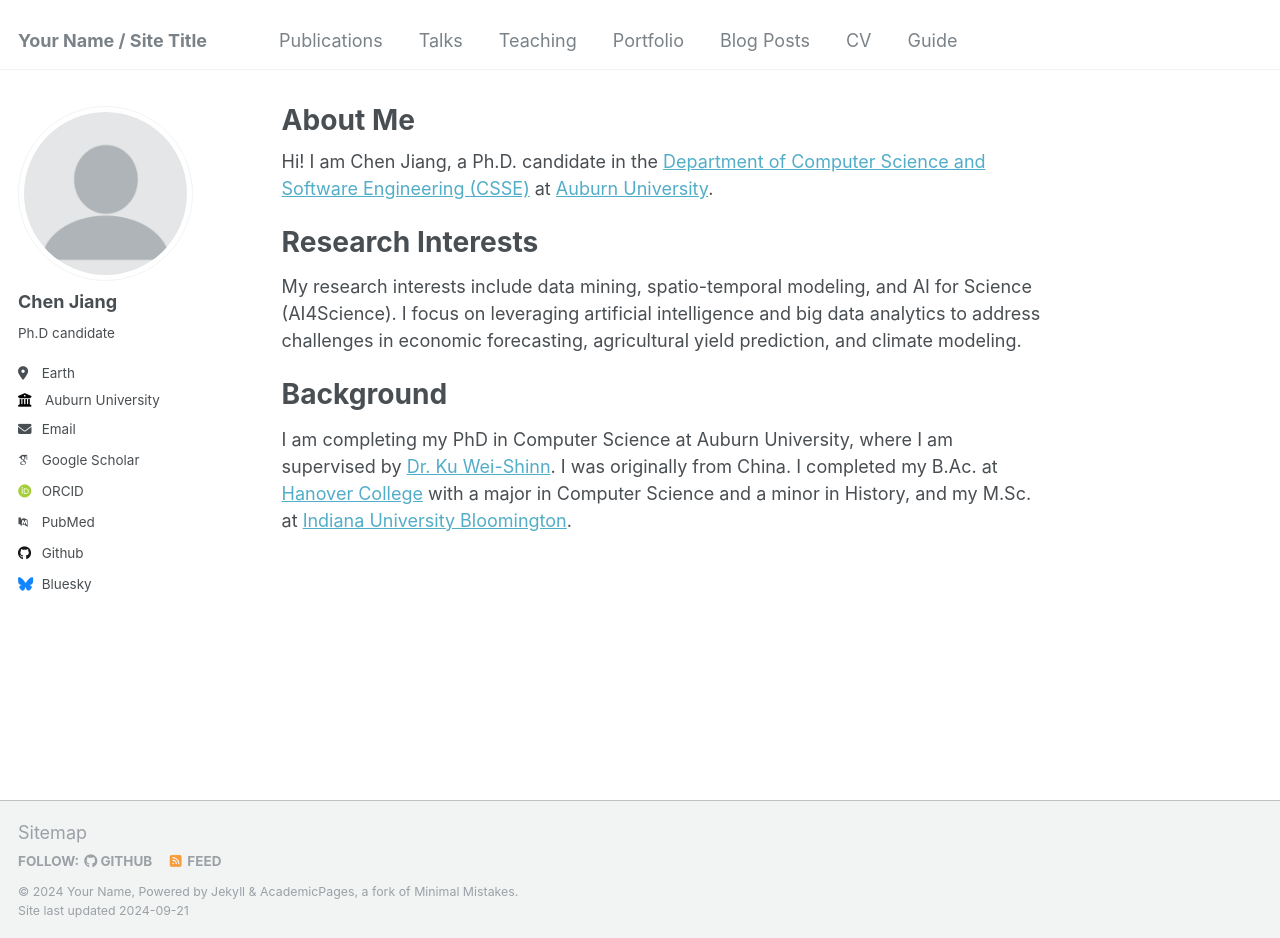
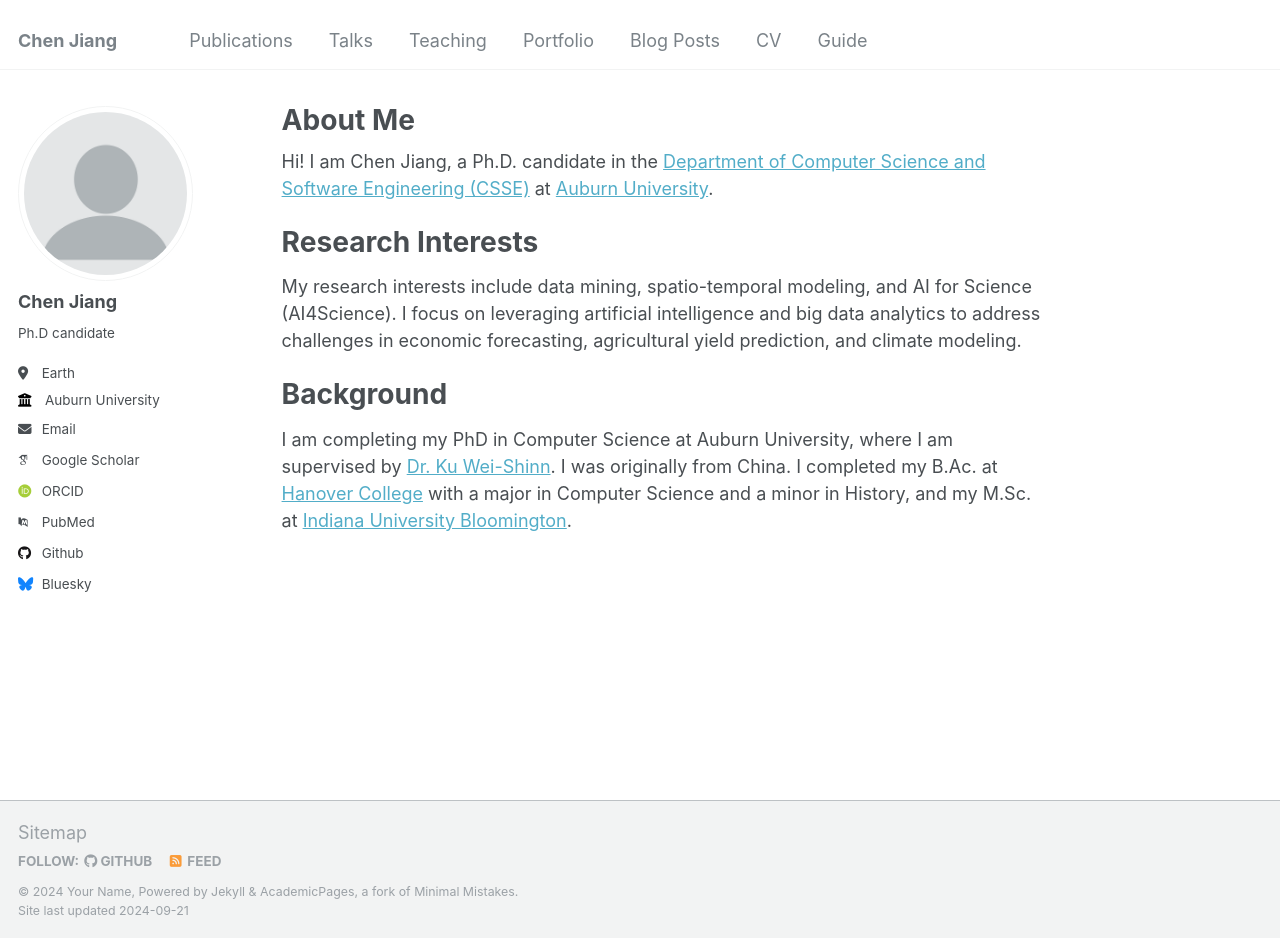
Before and after one commit to jiang28/jiangchen, a Jekyll site: the page built from _pages/about.md, in a window 1280 px wide and 938 px high. Built offline with Jekyll 4.4.1, drawn with Linux system fonts in a browser that asks for light colours; some web fonts are replaced.

Commit message:
Update _config.yml

```diff
--- a/_config.yml
+++ b/_config.yml
@@ -8,7 +8,7 @@
 
 # Basic Site Settings
 locale                   : "en-US"
-title                    : "Your Name / Site Title"
+title                    : "Chen Jiang"
 title_separator          : "-"
 name                     : &name "Your Name"
 description              : &description "personal description"
```
